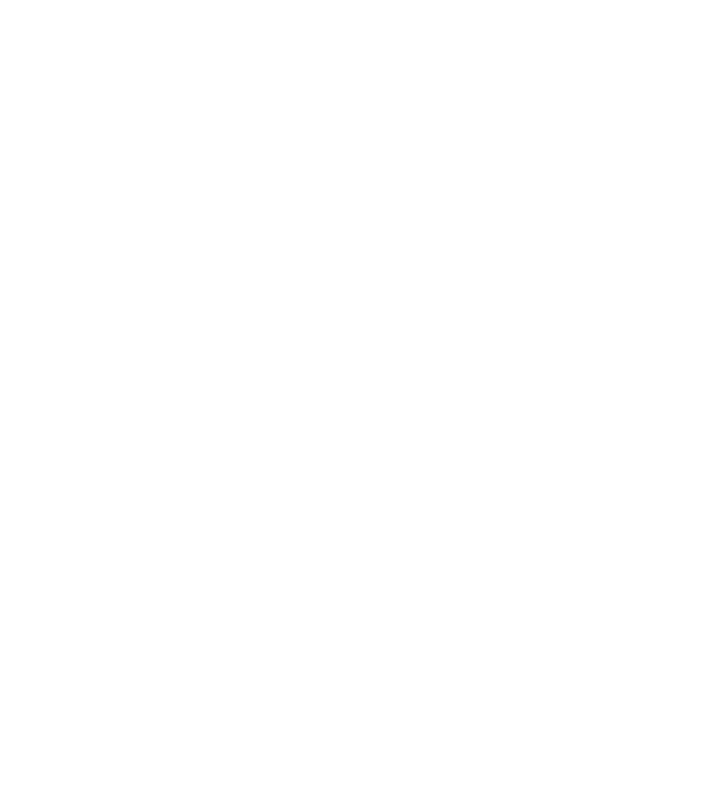
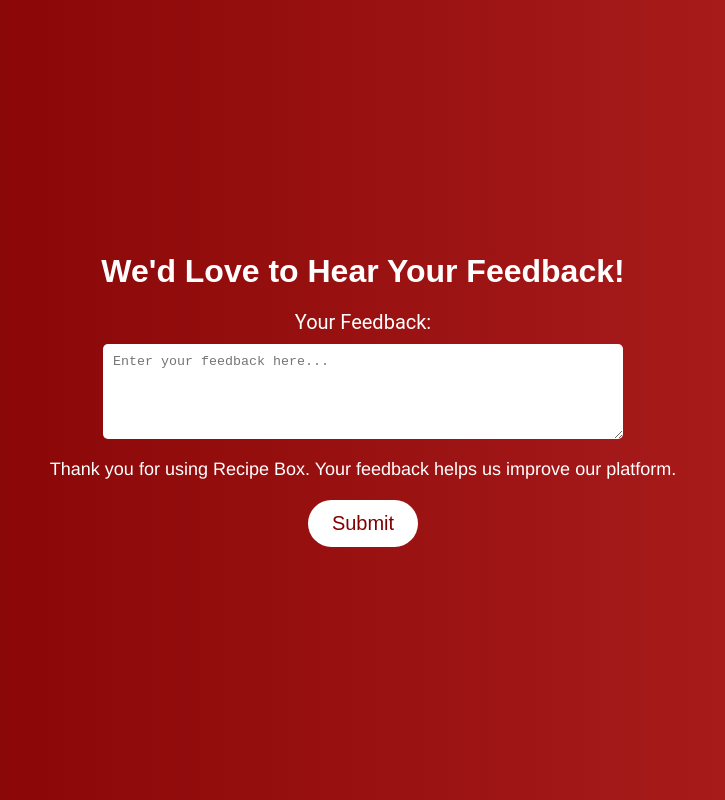
Before and after one commit to kalviumcommunity/S51_Karishma_capstone_Recipebox, a React (Vite) app in the folder client/recipe/: page /feedback in a window 1280 px wide. Before the commit this address had no page. Shown: the whole page, without its empty margins (277-1002 px from the left). Built offline with nearby package versions, Linux system fonts and the light colour scheme.

Commit message:
adding feedback button

```diff
--- a/client/recipe/src/App.jsx
+++ b/client/recipe/src/App.jsx
@@ -8,6 +8,7 @@ import LoginPopup from './Components/LoginPopup';
 import SignUp from './Components/SignUp';
 import Landingpage from './Components/Landingpage';
 import Foodcontainer from './Components/Foodcontainer';
+import Feedback from './Components/Feedback';
 
 function App() {
   return (
@@ -22,6 +23,7 @@ function App() {
           <Route path="/login" element={<LoginPopup />} />
           <Route path="/signup" element={<SignUp />} />
           <Route path="/recipe/:topic" element={<Foodcontainer />} />
+          <Route path="/feedback" element={<Feedback />} />
 
         </Routes>
       </div>
--- a/client/recipe/src/Components/About.css
+++ b/client/recipe/src/Components/About.css
@@ -21,3 +21,18 @@
   .a_head{
     font-size: xx-large;
   }
+
+  .feedback-button {
+    background: linear-gradient(to right, #ed6e4f, #e39e6a);
+    color: black;
+    border: none;
+    padding: 10px 20px;
+    font-size: 20px;
+    border-radius: 5px;
+    cursor: pointer;
+    transition: all 0.3s ease;
+  }
+
+  .feedback-button:hover {
+    transform: scale(1.1);
+  }
--- a/client/recipe/src/Components/About.jsx
+++ b/client/recipe/src/Components/About.jsx
@@ -1,5 +1,6 @@
 import React from 'react';
-import './About.css'; // Make sure the path is correct
+import './About.css';
+import { Link } from 'react-router-dom';
 
 function About() {
   return (
@@ -12,6 +13,10 @@ function About() {
       <p className='a_para'>You can easily manage your recipes using our user-friendly platform. You will have the ability to add or remove <br />any recipe to your liked list, just by clicking a couple of buttons. <br />you can also view the cooking instruction video with the given youtube link</p>
       <h1 className='a_head'>Therefore, let’s cook and create together!</h1>
 
+      <Link to="/feedback">
+          <button className="feedback-button">Leave Feedback</button>
+        </Link>
+
     </div>
     </div>
   );
--- /dev/null
+++ b/client/recipe/src/Components/Feedback.css
@@ -0,0 +1,88 @@
+/* Feedback.css */
+
+body {
+    margin: 0;
+    padding: 0;
+    display: flex;
+    justify-content: center;
+    align-items: center;
+    height: 100vh; /* Make body fill the entire viewport height */
+    background: linear-gradient(to right, #800000, #B22222); /* Maroon-based gradient background */
+  }
+
+  .feedback-container {
+    text-align: center;
+  }
+
+  .feedback-head {
+    font-family: 'Arial', sans-serif; /* Font family */
+    font-size: 32px;
+    color: #fff;
+    margin-bottom: 20px;
+    text-align: center;
+  }
+
+  .feedback-text {
+    font-family: 'Helvetica', sans-serif; /* Different font family */
+    font-size: 18px;
+    color: #fff;
+    margin-bottom: 20px;
+  }
+
+  .feedback-form {
+    display: flex;
+    flex-direction: column;
+    align-items: center;
+  }
+
+  .feedback-label {
+    font-family: 'Roboto', sans-serif; /* Another font family */
+    font-size: 20px;
+    color: #fff;
+    margin-bottom: 10px;
+  }
+
+  .feedback-input {
+    width: 80%;
+    max-width: 500px;
+    padding: 10px;
+    margin-bottom: 20px;
+    border-radius: 5px;
+    border: none;
+  }
+
+  .submit-feedback {
+    background: #fff;
+    color: #800000; /* Maroon color for the button text */
+    border: none;
+    padding: 12px 24px;
+    font-size: 20px;
+    border-radius: 30px;
+    cursor: pointer;
+    transition: all 0.3s ease;
+  }
+
+  .submit-feedback:hover {
+    background: #B22222; /* Darker maroon color on hover */
+    color: #fff;
+    animation: swing 0.5s ease; /* Swing animation */
+  }
+
+  /* Swing animation */
+  @keyframes swing {
+    20% {
+      transform: rotate(15deg);
+    }
+    40% {
+      transform: rotate(-10deg);
+    }
+    60% {
+      transform: rotate(5deg);
+    }
+    80% {
+      transform: rotate(-5deg);
+    }
+    100% {
+      transform: rotate(0deg);
+    }
+  }
--- /dev/null
+++ b/client/recipe/src/Components/Feedback.jsx
@@ -0,0 +1,19 @@
+import React from 'react';
+import './Feedback.css';
+
+function Feedback() {
+  return (
+    <div className="feedback-box">
+      <h1 className="feedback-head">We'd Love to Hear Your Feedback!</h1>
+
+      <form className="feedback-form">
+        <label className="feedback-label" htmlFor="feedback">Your Feedback:</label>
+        <textarea className="feedback-input" id="feedback" name="feedback" rows="5" placeholder="Enter your feedback here..." required></textarea>
+        <p className="feedback-text">Thank you for using Recipe Box. Your feedback helps us improve our platform.</p>
+        <button className="submit-feedback" type="submit">Submit</button>
+      </form>
+    </div>
+  );
+}
+
+export default Feedback;
```
